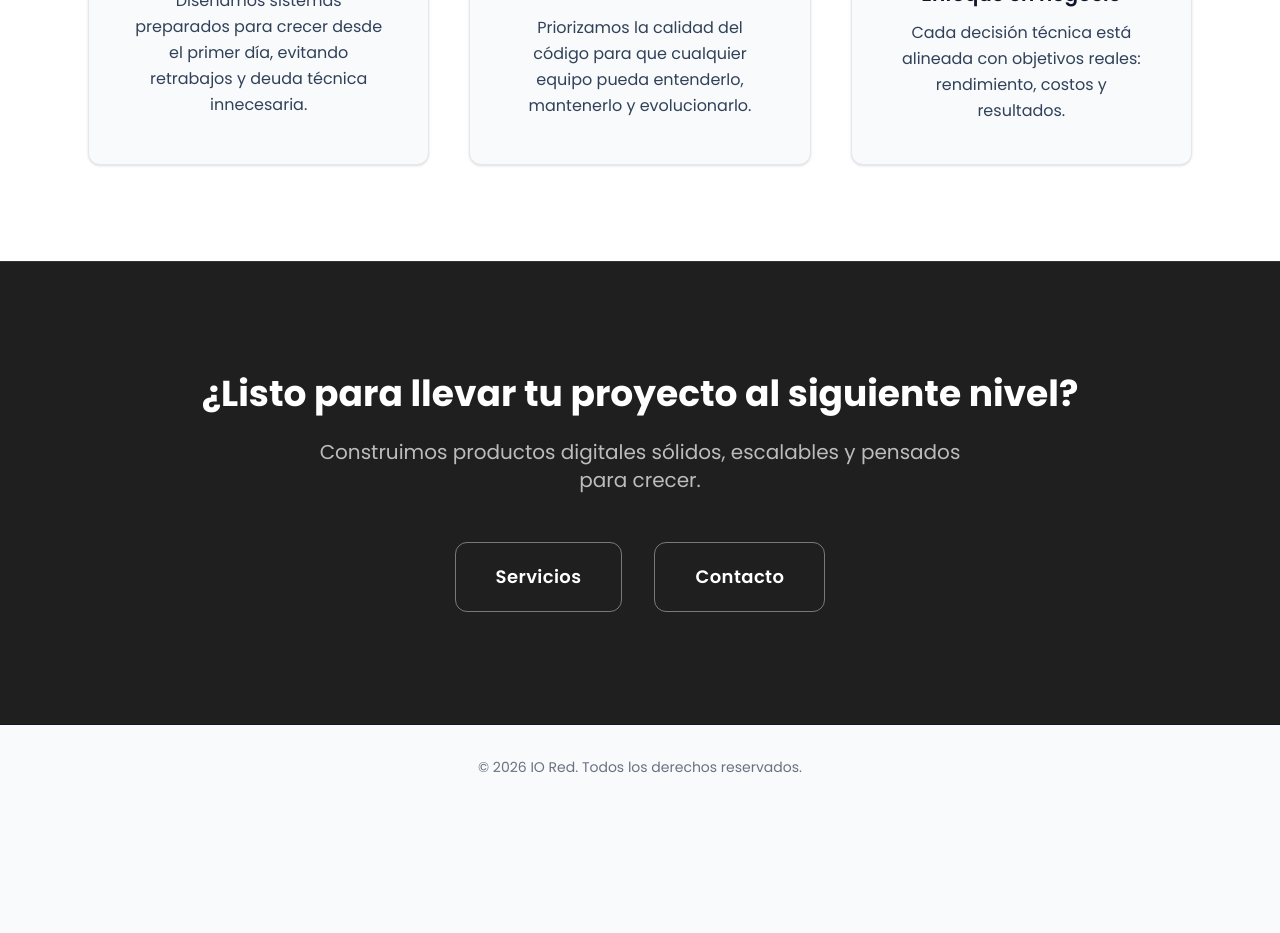
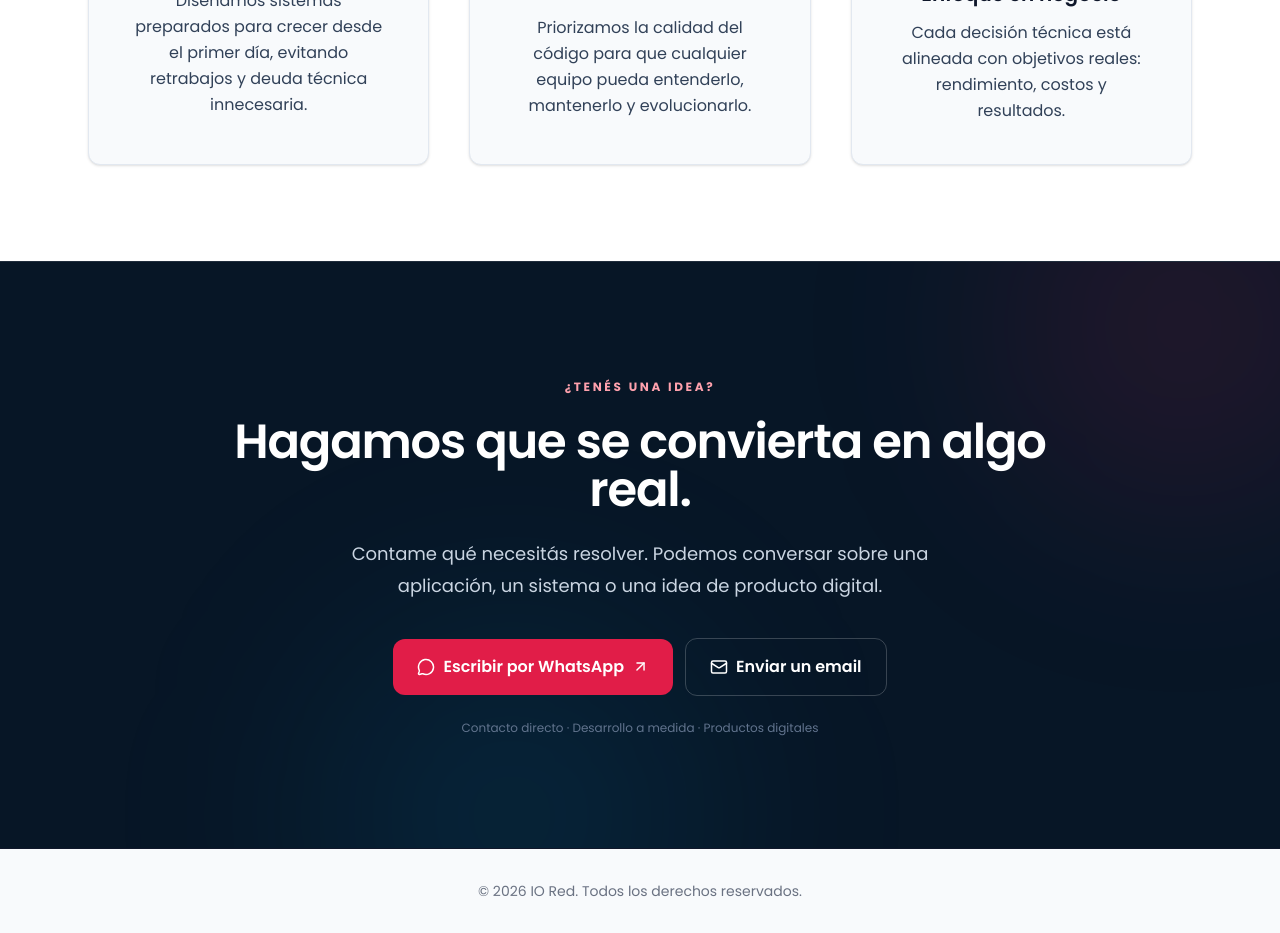
Before and after one commit to Elio-Nicolas/landing-io-red, a Next.js app: page / in a window 1280 px wide. Shown: the part 4740-5673 px from the top of the page. Before the commit the page ends 5549 px from the top, so only its background shows below. Built offline with nearby package versions, Linux system fonts and the light colour scheme.

Commit message:
Simplify contact section with clear actions

```diff
--- a/components/CTA.tsx
+++ b/components/CTA.tsx
@@ -1,97 +1,27 @@
-"use client";
-import { useState, useEffect } from "react";
-import Link from "next/link";
+import { ArrowUpRight, Mail, MessageCircle } from "lucide-react";
 
 export default function CTA() {
-    const [openContact, setOpenContact] = useState(false);
   return (
-    <section className="relative py-28 bg-[#1f1f1f] border-t border-white/10">
-      <div className="max-w-6xl mx-auto px-6 text-center">
-
-        <h2 className="text-3xl md:text-4xl font-bold text-white mb-6">
-          ¿Listo para llevar tu proyecto al siguiente nivel?
+    <section id="contact" className="relative overflow-hidden border-t border-white/10 bg-[#071626] px-5 py-24 text-white md:px-8 md:py-28">
+      <div className="pointer-events-none absolute -right-24 -top-32 h-96 w-96 rounded-full bg-rose-500/10 blur-[100px]" aria-hidden="true" />
+      <div className="pointer-events-none absolute -bottom-40 left-1/4 h-96 w-96 rounded-full bg-sky-500/10 blur-[110px]" aria-hidden="true" />
+      <div className="relative mx-auto max-w-4xl text-center">
+        <span className="text-xs font-bold uppercase tracking-[0.22em] text-rose-300">¿Tenés una idea?</span>
+        <h2 className="mt-5 text-3xl font-semibold tracking-tight sm:text-4xl md:text-5xl">
+          Hagamos que se convierta en algo real.
         </h2>
-
-        <p className="text-lg md:text-xl text-white/70 max-w-2xl mx-auto mb-12">
-          Construimos productos digitales sólidos, escalables y pensados para crecer.
+        <p className="mx-auto mt-6 max-w-2xl text-base leading-8 text-slate-300 sm:text-lg">
+          Contame qué necesitás resolver. Podemos conversar sobre una aplicación, un sistema o una idea de producto digital.
         </p>
-
-        <div className="flex flex-col sm:flex-row items-center justify-center gap-6">
-
-          {/* Botón primario - WhatsApp */}
-
-  {/* Contacto dropdown */}
- <nav className="flex items-center space-x-8 text-foreground/80 text-sm md:text-base font-medium tracking-wide relative">
-
-  {/* Servicios */}
-  <a
-    href="#services"
-  className="
-    px-10 py-5 rounded-xl
-    border border-white/40 text-white text-lg font-semibold
-    transition-all duration-200 ease-out
-    hover:bg-white/10
-    hover:scale-[1.03]
-    hover:-translate-y-1
-  ">
-    Servicios
-  </a>
-
-  {/* Contacto dropdown */}
-  <div className="relative inline-block">
-    <button
-      onClick={() => setOpenContact(!openContact)}
-className="
-    px-10 py-5 rounded-xl
-    border border-white/40 text-white text-lg font-semibold
-    transition-all duration-200 ease-out
-    hover:bg-white/10
-    hover:scale-[1.03]
-    hover:-translate-y-1
-  "
-    >
-      Contacto
-    </button>
-
-   {openContact && (
-  <div
-    className={`
-      absolute
-      top-full left-1/2
-      -translate-x-1/2 mt-4
-      w-56
-      rounded-xl
-      border border-white/20
-      bg-[#0A2540]
-      shadow-xl
-      transition-all duration-300 ease-out
-
-      md:top-1/2 md:left-full md:mt-0 md:ml-4
-      md:-translate-y-1/2 md:translate-x-0
-
-      ${openContact ? "opacity-100" : "opacity-0"} `}
-  >
-    <a
-      href="https://wa.me/5492657659689"
-      target="_blank"
-      className="block px-4 py-3 text-white hover:bg-white/10 transition"
-    >
-      📱 WhatsApp
-    </a>
-
-    <a
-      href="https://mail.google.com/mail/?view=cm&fs=1&to=baigorriaen83@gmail.com"
-      target="_blank"
-      className="block px-4 py-3 text-white hover:bg-white/10 transition"
-    >
-      ✉️ Email
-    </a>
-  </div>
-)}
-
-           </div>
-          </nav>
+        <div className="mt-9 flex flex-col items-stretch justify-center gap-3 sm:flex-row sm:items-center">
+          <a href="https://wa.me/5492657659689" target="_blank" rel="noopener noreferrer" className="inline-flex min-h-13 items-center justify-center gap-2 rounded-xl bg-[#E11D48] px-6 py-4 font-semibold text-white transition hover:-translate-y-0.5 hover:bg-rose-600">
+            <MessageCircle size={18} /> Escribir por WhatsApp <ArrowUpRight size={17} />
+          </a>
+          <a href="mailto:baigorriaen83@gmail.com?subject=Consulta%20sobre%20IORed" className="inline-flex min-h-13 items-center justify-center gap-2 rounded-xl border border-white/20 px-6 py-4 font-semibold text-white transition hover:border-white/40 hover:bg-white/[0.06]">
+            <Mail size={18} /> Enviar un email
+          </a>
         </div>
+        <p className="mt-6 text-xs text-slate-500">Contacto directo · Desarrollo a medida · Productos digitales</p>
       </div>
     </section>
   );
```
